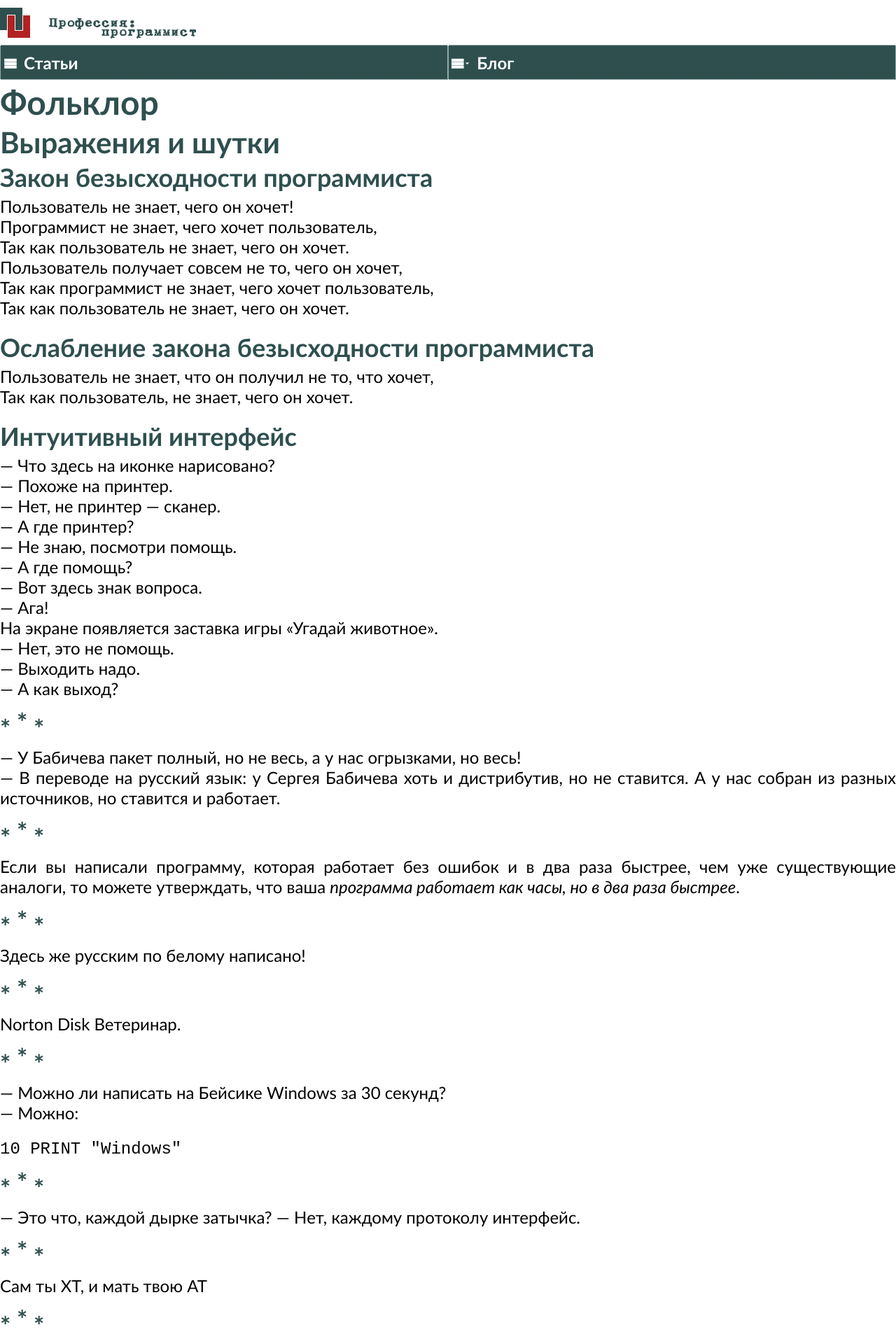
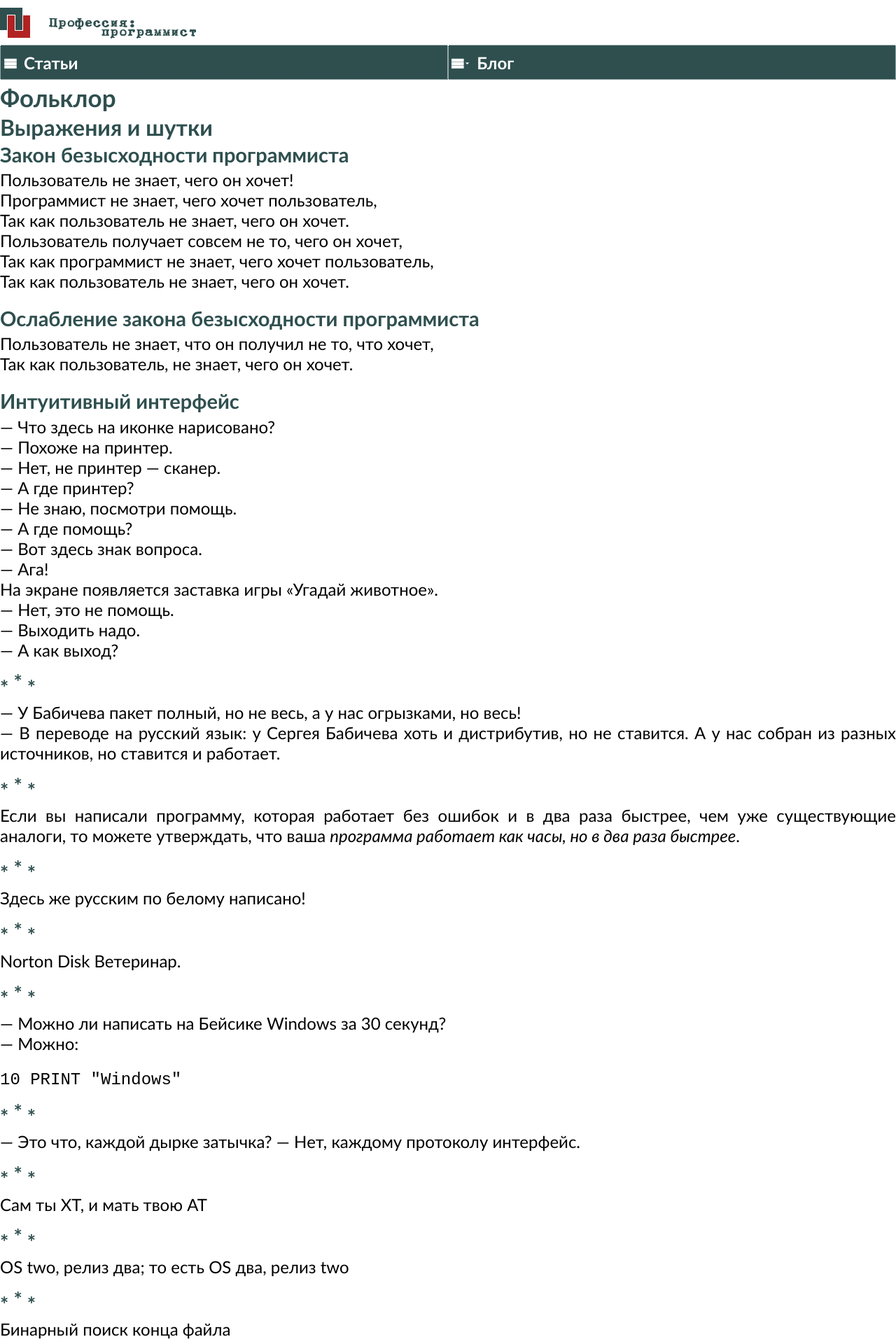
Before and after one commit to markshevchenko/markshevchenko.github.io, a Jekyll site: the page built from articles/slang/3.md, in a window 1280 px wide. Shown: the top 1920 px of the page at 70% size. Built offline with Jekyll 4.4.1, drawn with Linux system fonts in a browser that asks for light colours; some web fonts are replaced; our own code applies the rules of GitHub Pages for plain Markdown files.

Commit message:
Размер заголовков.

```diff
--- a/assets/css/main.css
+++ b/assets/css/main.css
@@ -134,32 +134,32 @@ nav a:visited {
 }
 
 h1 {
-  font-size: 225%;
+  font-size: 161%;
   font-weight: bold;
 }
 
 h2 {
-  font-size: 200%;
+  font-size: 146%;
   font-weight: bold;
 }
 
 h3 {
-  font-size: 175%;
+  font-size: 133%;
   font-weight: bold;
 }
 
 h4 {
-  font-size: 150%;
-  font-weight: bold;
+  font-size: 121%;
+  font-weight: ;
 }
 
 h5 {
-  font-size: 125%;
+  font-size: 110%;
   font-weight: bold;
 }
 
 h6 {
-  font-size: 125%;
+  font-size: 110%;
   font-weight: normal;
 }
 
@@ -273,36 +273,6 @@ span.se { /* constant, string */
   body {
     font-size: 16pt;
   }
-
-  h1 {
-    font-size: 161%;
-    font-weight: bold;
-  }
-
-  h2 {
-    font-size: 146%;
-    font-weight: bold;
-  }
-
-  h3 {
-    font-size: 133%;
-    font-weight: bold;
-  }
-
-  h4 {
-    font-size: 121%;
-    font-weight: ;
-  }
-
-  h5 {
-    font-size: 110%;
-    font-weight: bold;
-  }
-
-  h6 {
-    font-size: 110%;
-    font-weight: normal;
-  }
 }
 
 @media screen and (min-device-width: 1366px) {
```
